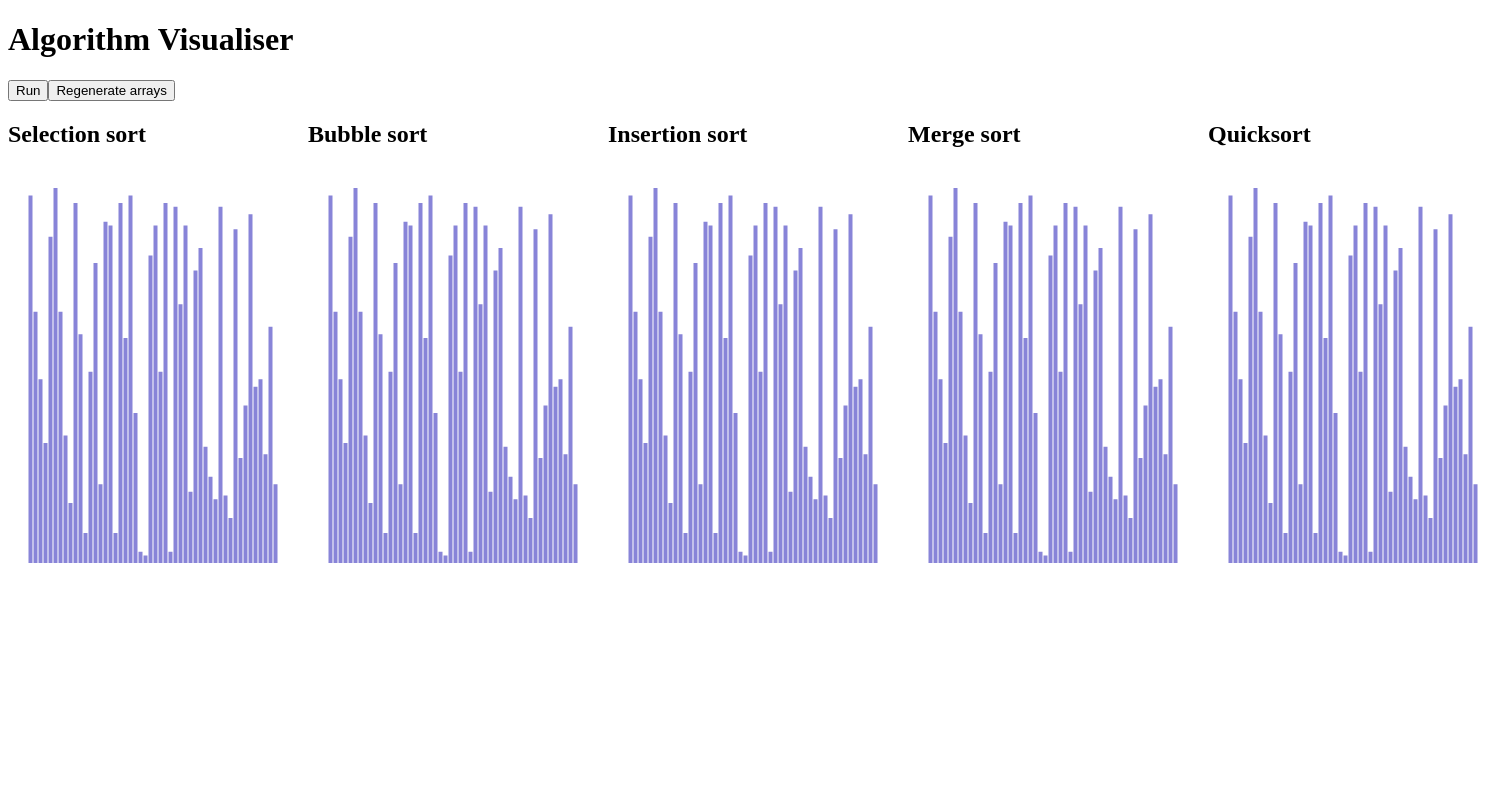
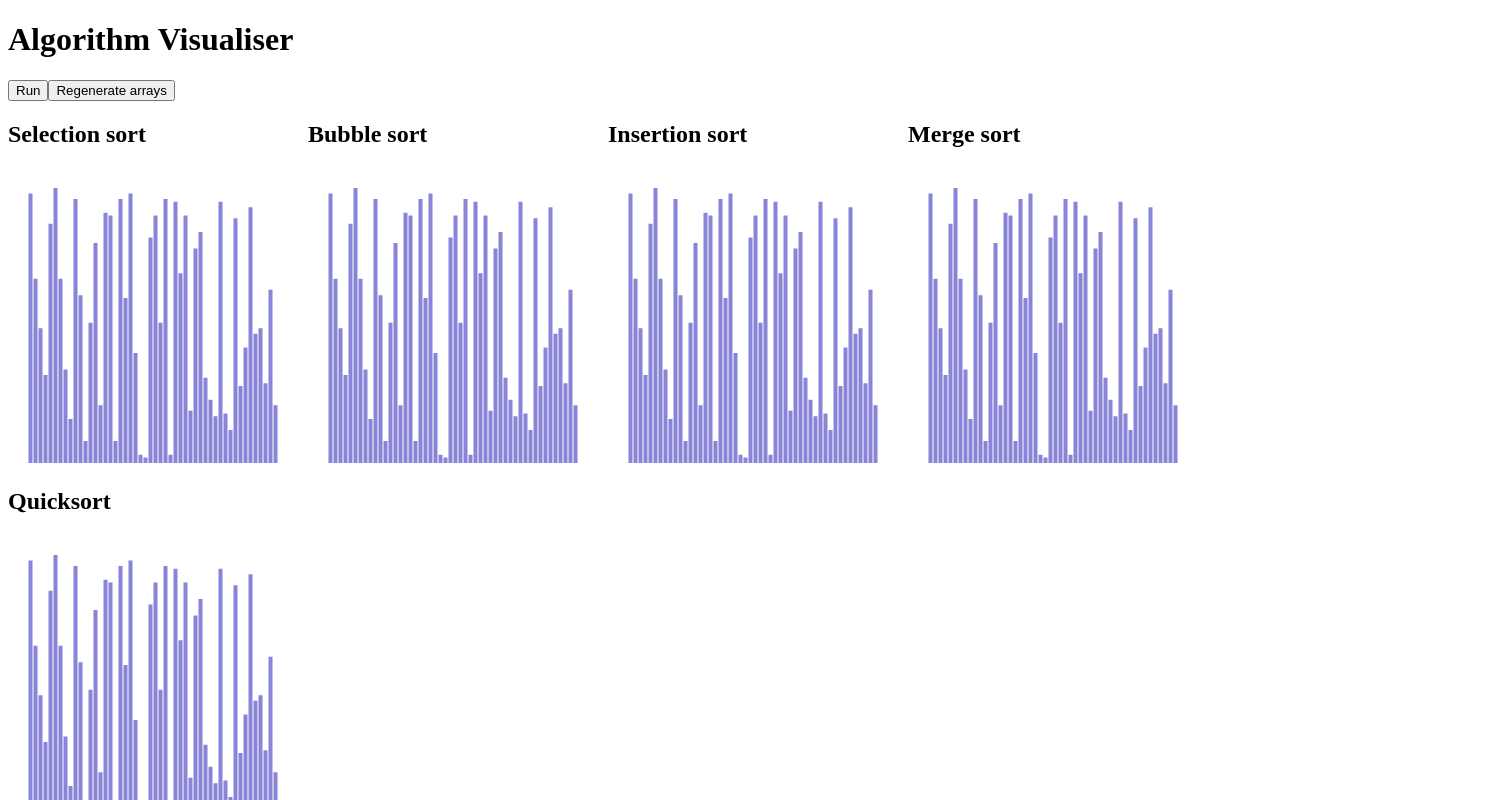
Before and after one commit to zoltan-antal/algorithm-visualiser, a React (Vite) app: page / in a window 1280 px wide. Shown: the top 800 px of the page, 1508 px wide, since content can reach past the window. Built offline with nearby package versions, Linux system fonts and the light colour scheme.

Commit message:
Update bar chart size & arrangement

```diff
--- a/src/App.tsx
+++ b/src/App.tsx
@@ -60,7 +60,7 @@ function App() {
         Run
       </button>
       <button onClick={() => generateArrays()}>Regenerate arrays</button>
-      <div style={{ display: 'flex', flexDirection: 'row' }}>
+      <div style={{ display: 'flex', flexDirection: 'row', flexWrap: 'wrap' }}>
         <div>
           <h2>Selection sort</h2>
           <BarChart data={arrays.selectionSort} />
--- a/src/components/BarChart.tsx
+++ b/src/components/BarChart.tsx
@@ -16,7 +16,7 @@ const BarChartComponent = ({ data }: any) => {
   return (
     <BarChart
       width={300}
-      height={400}
+      height={300}
       data={data.map((value: any, index: any) => ({ index: index + 1, value }))}
       margin={{ top: 20, right: 30, left: 20, bottom: 5 }}
     >
```
